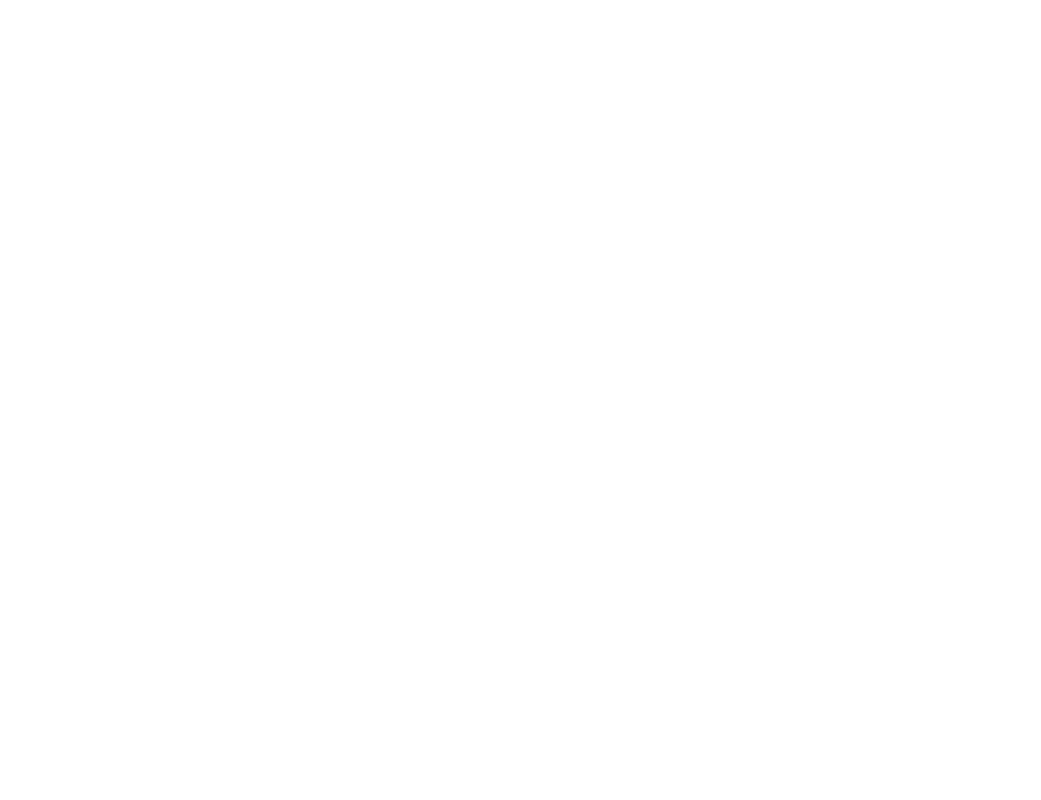
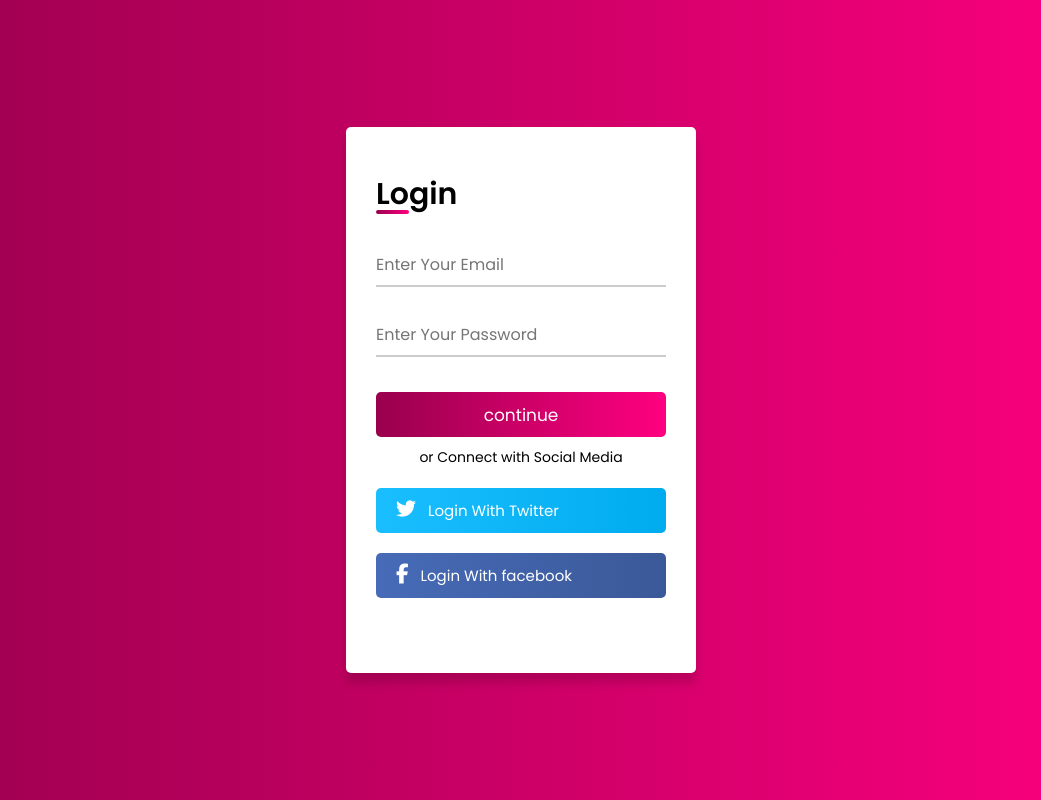
Before and after one commit to Ibra-him-elgharras/Template-20, a plain HTML site: page index.html in a window 1280 px wide. Shown: the whole page, without its empty margins (119-1160 px from the left). Drawn offline with Linux system fonts and the light colour scheme.

Commit message:
Login-Form-CSS-Finished

```diff
--- a/CSS/style.css
+++ b/CSS/style.css
@@ -0,0 +1,151 @@
+@import url('https://fonts.googleapis.com/css2?family=Dancing+Script:wght@400;500;600;700&family=Josefin+Sans:ital,wght@0,100;0,200;0,300;0,400;0,500;0,600;0,700;1,100;1,200&family=Poppins:ital,wght@0,100;0,200;0,300;0,400;0,500;0,600;0,700;0,800;0,900;1,100;1,200;1,300;1,400;1,600;1,700;1,800;1,900&family=Ubuntu+Condensed&family=Ubuntu+Mono&family=Ubuntu:ital@1&display=swap');
+
+*{
+    margin: 0;
+    padding: 0;
+    box-sizing: border-box;
+    font-family: 'Poppins', sans-serif;
+}
+
+body{
+    height: 100vh;
+    width: 100%;
+    display: grid;
+    place-items: center;
+    background: linear-gradient(to right, #99004d 0%, #ff0080 100%);
+}
+
+.container{
+    background: #fff;
+    max-width: 350px;
+    width: 100%;
+    padding: 25px 30px;
+    border-radius: 5px;
+    box-shadow: 0 10px 10px rgba(0, 0, 0, 0.15);
+}
+
+.container form .title{
+    font-size: 30px;
+    font-weight: 600;
+    margin: 20px 0 10px 0;
+    position: relative;
+}
+
+.container form .title::before{
+content: '';
+position: absolute;
+height: 4px;
+width: 33px;
+bottom: 3px;
+left: 0;
+border-radius: 5px;
+background: linear-gradient(to right, #99004d 0%, #ff0080 100%);
+}
+
+.container form .input-box{
+    width: 100%;
+    height: 45px;
+    margin-top: 25px;
+    position: relative;
+}
+
+.container form .input-box input{
+    height: 100%;
+    width: 100%;
+    outline: none;
+    font-size: 16px;
+    border: none;
+}
+
+.container form .underline:before{
+    position: absolute;
+    content: '';
+    height: 2px;
+    width: 100%;
+    background: #ccc;
+    left: 0;
+    bottom: 0;
+
+}
+
+.container form .underline:after{
+    position: absolute;
+    content: '';
+    height: 2px;
+    width: 100%;
+    left: 0;
+    bottom: 0;
+    background: linear-gradient(to right, #99004d 0%, #ff0080 100%);
+    transform: scaleX(0);
+    transform-origin: left;
+    transition: all 0.3s ease;
+}
+
+.container form .button{
+    margin: 10px 0 0px 0;
+}
+
+.container form .input-box input:focus ~ .underline:after,
+.container form .input-box input:valid ~ .underline:after{
+    transform: scaleX(1);
+    transform-origin: left;
+}
+
+.container form .input-box input[type="submit"]{
+    font-size: 17px;
+    color: #fff;
+    background: linear-gradient(to right, #99004d 0%, #ff0080 100%);
+    border-radius: 5px;
+    cursor: pointer;
+    transition: all 0.3s ease;
+}
+
+.container form .input-box input[type="submit"]:hover{
+    letter-spacing: 1px;
+    background: linear-gradient(to left, #99004d 0%, #ff0080 100%);
+
+}
+
+.container .option{
+    font-size: 14px;
+    text-align: center;
+    margin-top: 20px;
+}
+
+.container .twitter a,
+.container .facebook a{
+display: block;
+width: 100%;
+height: 45px;
+font-size: 15px;
+text-decoration: none;
+padding-left: 20px;
+color: #fff;
+border-radius: 5px;
+line-height: 45px;
+}
+
+.container .twitter a{
+    background: linear-gradient(to left, #00acee 0%, #1abeff 100%);
+    margin: 20px 0 15px 0;
+}
+
+.container .twitter a:hover{
+    background: linear-gradient(to right, #00acee 0%, #1abeff 100%);
+
+}
+
+.container .facebook a{
+    background: linear-gradient(to left, #3b5998 0%, #476bb8 100%);
+    margin: 20px 0 50px 0;
+}
+
+.container .facebook a:hover{
+    background: linear-gradient(to right, #3b5998 0%, #476bb8 100%);
+}
+
+.container .twitter i,
+.container .facebook i{
+    padding-right: 12px;
+    font-size: 20px;
+}
--- a/index.html
+++ b/index.html
@@ -11,6 +11,38 @@
     <title>Form-Animated</title>
 </head>
 <body>
+    <div class="container">
 
+        <form action="#">
+
+            <div class="title">Login</div>
+
+            <div class="input-box">
+                <input type="text" placeholder="Enter Your Email" required>
+                <div class="underline"></div>
+            </div>
+
+            <div class="input-box">
+                <input type="password" placeholder="Enter Your Password" required>
+                <div class="underline"></div>
+            </div>
+
+            <div class="input-box ">
+                <input type="submit" value="continue" class="button">
+            </div>
+
+        </form>
+
+        <div class="option">or Connect with Social Media</div>
+
+        <div class="twitter">
+            <a href="#"><i class="fa-brands fa-twitter"></i>Login With Twitter</a>
+        </div>
+
+        <div class="facebook">
+            <a href="#"><i class="fa-brands fa-facebook-f"></i>Login With facebook</a>
+        </div>
+
+    </div>
 </body>
 </html>
```
